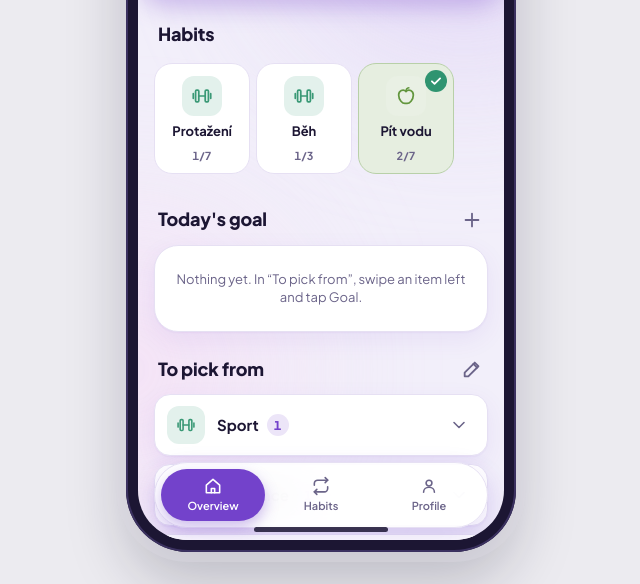
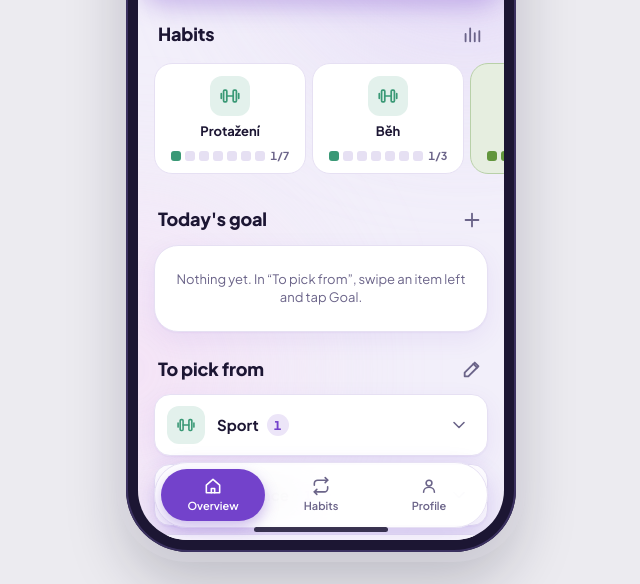
Before and after one commit to AnetaMalinova/TaskHub, a plain HTML site: page index.html in a window 1280 px wide. Shown: the part 216-800 px from the top of the page, without its empty margins (319-959 px from the left). Drawn offline with Linux system fonts and the light colour scheme.

Commit message:
0.9.1: širší dlaždice návyků s týdnem, ikona statistik
- Dlaždice návyků širší, s týdenními tečkami Po–Ne a x/n
- Ikona statistik u Návyků na přehledu otevře stránku Návyky
- První dlaždice už se nelepí k okraji

Co-Authored-By: Claude Opus 5.5 <noreply@anthropic.com>
Claude-Session: https://claude.ai/code/session_013behsyoVSzfVawi5jJKS9L

```diff
--- a/index.html
+++ b/index.html
@@ -478,9 +478,9 @@ label.pick:has(input:checked){border-color:var(--c-accent);background:var(--c-ac
 .btn-plus .icon{width:24px;height:24px;stroke-width:2.4}
 .btn-edit-subtle{color:var(--c-muted)}
 /* Dlaždice návyků v Cíli dne */
-.hstrip{display:flex;gap:6px;overflow-x:auto;scroll-snap-type:x proximity;margin:0 calc(-1 * var(--sp-4));padding:4px var(--sp-4) 8px;scrollbar-width:none;-webkit-overflow-scrolling:touch}
+.hstrip{display:flex;gap:6px;overflow-x:auto;scroll-snap-type:x proximity;scroll-padding-inline:var(--sp-4);margin:0 calc(-1 * var(--sp-4));padding:4px var(--sp-4) 8px;scrollbar-width:none;-webkit-overflow-scrolling:touch}
 .hstrip::-webkit-scrollbar{display:none}
-.htile{position:relative;flex:none;width:96px;min-height:104px;padding:12px 8px 10px;border-radius:18px;background:var(--c-surface);border:1px solid var(--c-stroke);display:flex;flex-direction:column;align-items:center;gap:8px;scroll-snap-align:start;color:var(--c-text);-webkit-user-select:none;user-select:none;-webkit-touch-callout:none;touch-action:pan-x;transition:background var(--t-fast),transform var(--t-fast)}
+.htile{position:relative;flex:none;width:152px;min-height:104px;padding:12px 8px 10px;border-radius:18px;background:var(--c-surface);border:1px solid var(--c-stroke);display:flex;flex-direction:column;align-items:center;gap:8px;scroll-snap-align:start;color:var(--c-text);-webkit-user-select:none;user-select:none;-webkit-touch-callout:none;touch-action:pan-x;transition:background var(--t-fast),transform var(--t-fast)}
 .htile:active{transform:scale(.97)}
 .htile-ico{width:40px;height:40px;border-radius:12px;display:grid;place-items:center;background:color-mix(in srgb,var(--area-c) 14%,#fff);color:var(--area-c)}
 .htile-ico .icon{width:22px;height:22px}
@@ -489,7 +489,8 @@ label.pick:has(input:checked){border-color:var(--c-accent);background:var(--c-ac
 .htile-check{position:absolute;top:6px;right:6px;width:22px;height:22px;border-radius:50%;background:var(--c-good);color:#fff;display:grid;place-items:center}
 .htile-check .icon{width:14px;height:14px;stroke-width:3}
 .htile.skipped{opacity:.55;filter:grayscale(1)}
-.htile-note{font-size:11px;color:var(--c-muted);font-weight:700;font-variant-numeric:tabular-nums;margin-top:auto}
+.htile-week{display:flex;align-items:center;gap:6px;margin-top:auto}
+.htile-note{font-size:11px;color:var(--c-muted);font-weight:700;font-variant-numeric:tabular-nums}
 .htile[aria-disabled="true"]{cursor:default}
 .htile-menu{position:fixed;z-index:60;min-width:200px;border-radius:14px;background:var(--c-surface);box-shadow:0 12px 40px rgba(28,22,51,.22),0 0 0 .5px rgba(28,22,51,.08);overflow:hidden;animation:menu-in .16s ease-out}
 .htile-menu button{display:flex;align-items:center;width:100%;min-height:44px;padding:0 var(--sp-4);font-weight:600;color:var(--c-text);text-align:left}
@@ -1136,7 +1137,7 @@ const entitlements = { pro: false };
 function canUse(feature) { if (FEATURES[feature] === "hidden") return false; return FEATURES[feature] === "free" || entitlements.pro; }
 
 /* ===================== DATA: model, verze, migrace, úložiště ===================== */
-const APP_VERSION = "0.9.0";
+const APP_VERSION = "0.9.1";
 // iOS starší verze nepodporují display-mode v CSS, proto ještě třída podle navigator.standalone.
 // Když okno apky z plochy končí výrazně nad spodním krajem displeje, spodní rezervu už řeší systém.
 function checkViewport() {
@@ -1611,6 +1612,7 @@ const ICONS = {
   music: '<path d="M9 18V5l11-2v13"/><circle cx="6.5" cy="18" r="2.5"/><circle cx="17.5" cy="16" r="2.5"/>',
   globe: '<circle cx="12" cy="12" r="8.5"/><path d="M3.5 12h17M12 3.5c2.4 2.4 3.5 5.2 3.5 8.5s-1.1 6.1-3.5 8.5c-2.4-2.4-3.5-5.2-3.5-8.5s1.1-6.1 3.5-8.5z"/>',
   save: '<path d="M12 4v10M8 10l4 4 4-4"/><path d="M5 16v2.5A1.5 1.5 0 0 0 6.5 20h11a1.5 1.5 0 0 0 1.5-1.5V16"/>',
+  stats: '<path d="M5 20V12M10 20V6M15 20v-9M20 20V9"/>',
   user: '<circle cx="12" cy="8.5" r="3.5"/><path d="M5.5 19.5c0-3.6 2.9-6 6.5-6s6.5 2.4 6.5 6"/>',
   home2: '<path d="M4 11l8-7 8 7v9H4z"/><path d="M10 20v-5h4v5"/>',
 };
@@ -1901,7 +1903,8 @@ function renderHabitStrip(d) {
   const list = habitsForDay(d); if (!list.length) return "";
   const future = d > todayISO();
   return `<section class="section hsection" aria-labelledby="h-habits">
-    <div class="section-head"><h2 id="h-habits">${t().habits}</h2></div>
+    <div class="section-head"><h2 id="h-habits">${t().habits}</h2>
+      <button class="btn-plus btn-edit-subtle" data-action="nav" data-view="habits" aria-label="${t().openHabits}">${icon("stats")}</button></div>
     <div class="hstrip" role="group" aria-labelledby="h-habits">${list.map(({ h, skipped }) => {
       const a = areaById(h.areaId) || noArea(); const on = !!h.log[d];
       return `<button class="htile ${on ? "on" : ""} ${skipped ? "skipped" : ""}" style="--area-c:${a.color}" data-htile="${h.id}" data-day="${d}"
@@ -1909,9 +1912,9 @@ function renderHabitStrip(d) {
         <span class="htile-ico">${habitIcon(h, a)}</span>
         <span class="htile-name">${esc(h.title)}</span>
         ${on ? `<span class="htile-check" aria-hidden="true">${icon("check")}</span>` : ""}
-        <span class="htile-note">${skipped ? t().skippedShort : (() => { const r = new Date(d + "T12:00:00"); const mon = day(-((r.getDay() + 6) % 7), r);
+        <span class="htile-week">${habitWeekDots(h, d)}<span class="htile-note">${skipped ? t().skippedShort : (() => { const r = new Date(d + "T12:00:00"); const mon = day(-((r.getDay() + 6) % 7), r);
           const x = Array.from({ length: 7 }, (_, i) => iso(day(i, mon))).filter(k => h.log[k]).length;
-          return `${x}/${h.freq.type === "daily" ? 7 : h.freq.times}`; })()}</span>
+          return `${x}/${h.freq.type === "daily" ? 7 : h.freq.times}`; })()}</span></span>
       </button>`; }).join("")}</div>
   </section>`;
 }
--- a/sw.js
+++ b/sw.js
@@ -1,5 +1,5 @@
 // Při každém vydání zvyš verzi cache, aby se načetla nová verze apky.
-const CACHE = "taskhub-v0.9.0";
+const CACHE = "taskhub-v0.9.1";
 const ASSETS = ["./", "./index.html", "./manifest.webmanifest", "./icons/icon-180.png", "./icons/icon-192.png", "./icons/icon-512.png"];
 self.addEventListener("install", e => { e.waitUntil(caches.open(CACHE).then(c => c.addAll(ASSETS)).then(() => self.skipWaiting())); });
 self.addEventListener("activate", e => {
```
